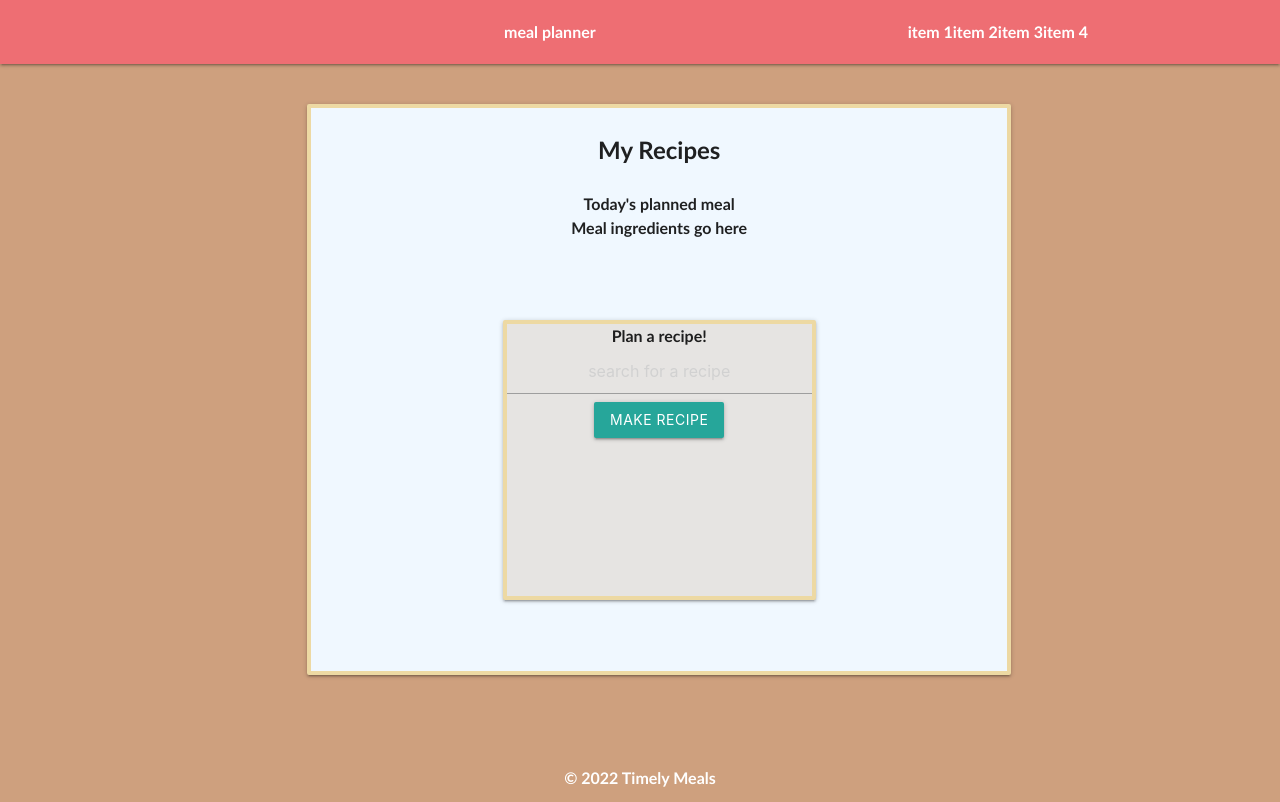
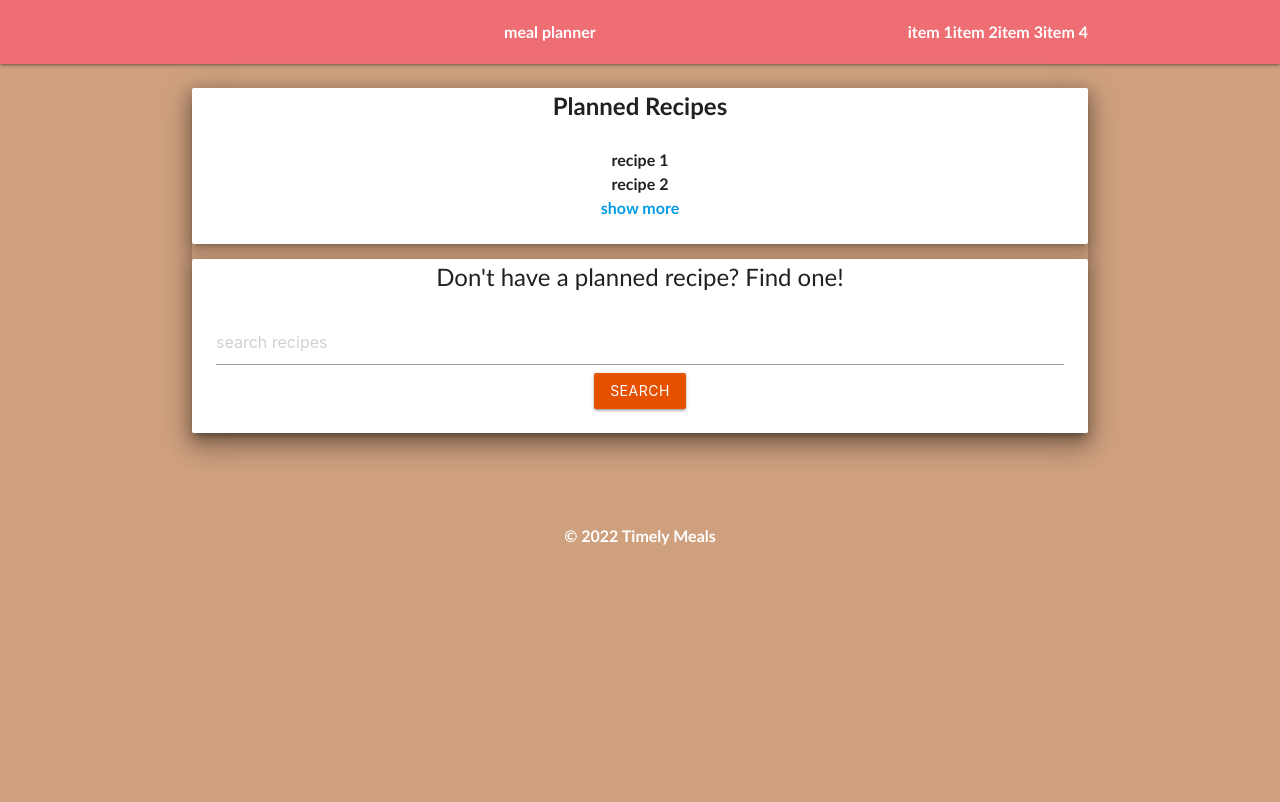
Before and after one commit to Joeybooo/Meal-planner-app, a React (Create React App) app in the folder meal-planner/: page / in a window 1280 px wide. Built offline with nearby package versions, Linux system fonts and the light colour scheme.

Commit message:
added style to recipe page. ready for presentation.

```diff
--- a/meal-planner/src/App.js
+++ b/meal-planner/src/App.js
@@ -8,6 +8,7 @@ function App() {
       <Nav></Nav>
       <div className='row'>
       <Recipes></Recipes>
+
       </div>
       <Footer></Footer>
     </div>
--- a/meal-planner/src/components/Recipes/recipes.js
+++ b/meal-planner/src/components/Recipes/recipes.js
@@ -1,26 +1,61 @@
+
 import React from 'react';
 
+// function Recipes(){
+//     return(
+
+//         <div className='row'>
+//             <div className='card col s6' id='recipe-card'>
+//                 <div className='card' id='show-recipes' >
+//                 <div className='card-title center' id='recipe-title'>My Recipes</div>
+//                 <div className='card-content'>
+//                 <p id='recipe-planned'>
+//                 Today's planned meal
+//                 </p>
+//                 <div id='recipe-display'>
+//                 Meal ingredients go here
+//                 </div>
+//                 </div>
+//                 <div className='card' id='recipe-search'>
+//                     <p id='search-title'>
+//                         Don't have a recipe planned? Click here to find one!
+//                     </p>
+//                     <input className='center' id='recipe-input'></input>
+//                     <button className='btn orange darken-4' id='recipe-btn'>Search</button>
+
+//                 </div>
+//             </div>
+//         </div>
+//     )
+
+// }
 function Recipes(){
     return(
-        <div className='card col s6' id='recipe-card'>
-                <div >
-                <div className='card-title center' id='recipe-title'>My Recipes</div>
-                <div className='card-content'>
-                <p id='recipe-planned'>
-                Today's planned meal
-                </p>
-                <placeholder id='recipe-display'>
-                Meal ingredients go here
-                </placeholder>
-                    <div className='card' id='search-card'>
-                        <p id='search-title'>Plan a recipe!</p>
-                        <input className='center' placeholder='search for a recipe' id='recipe-input'></input>
-                        <button className='btn' type='submit' id='recipe-btn'>make recipe</button>
+            <div className='container z-depth-4' id='recipes-container'>
+                <div className='card z-depth-3' id='show-recipes'>
+                    <div className='card-title center' id='recipe-title'>
+                        Planned Recipes
+                    </div>
+                    <div className='card-content'>
+                        <ul>
+                            <li>recipe 1</li>
+                            <li>recipe 2</li>
+                            <a><li>show more</li></a>
+                        </ul>
+                    </div>
+                </div>
+                <div className='card z-depth-3' id='search-recipes'>
+                    <div className='card-title center' id='search-title'>
+                        Don't have a planned recipe? Find one!
+                    </div>
+                    <div className='card-content'>
+                        <input className='' id='recipe-input' placeholder='search recipes'></input>
+                        <button className='btn waves-effect orange darken-4' id='recipe-btn'>Search</button>
                     </div>
                 </div>
             </div>
-        </div>
     )
 }
 
+
 export default Recipes
```
Also changed, not shown: meal-planner/src/assets/recipe-background.jpg (added), meal-planner/src/assets/recipe-background2.jpg (added).
